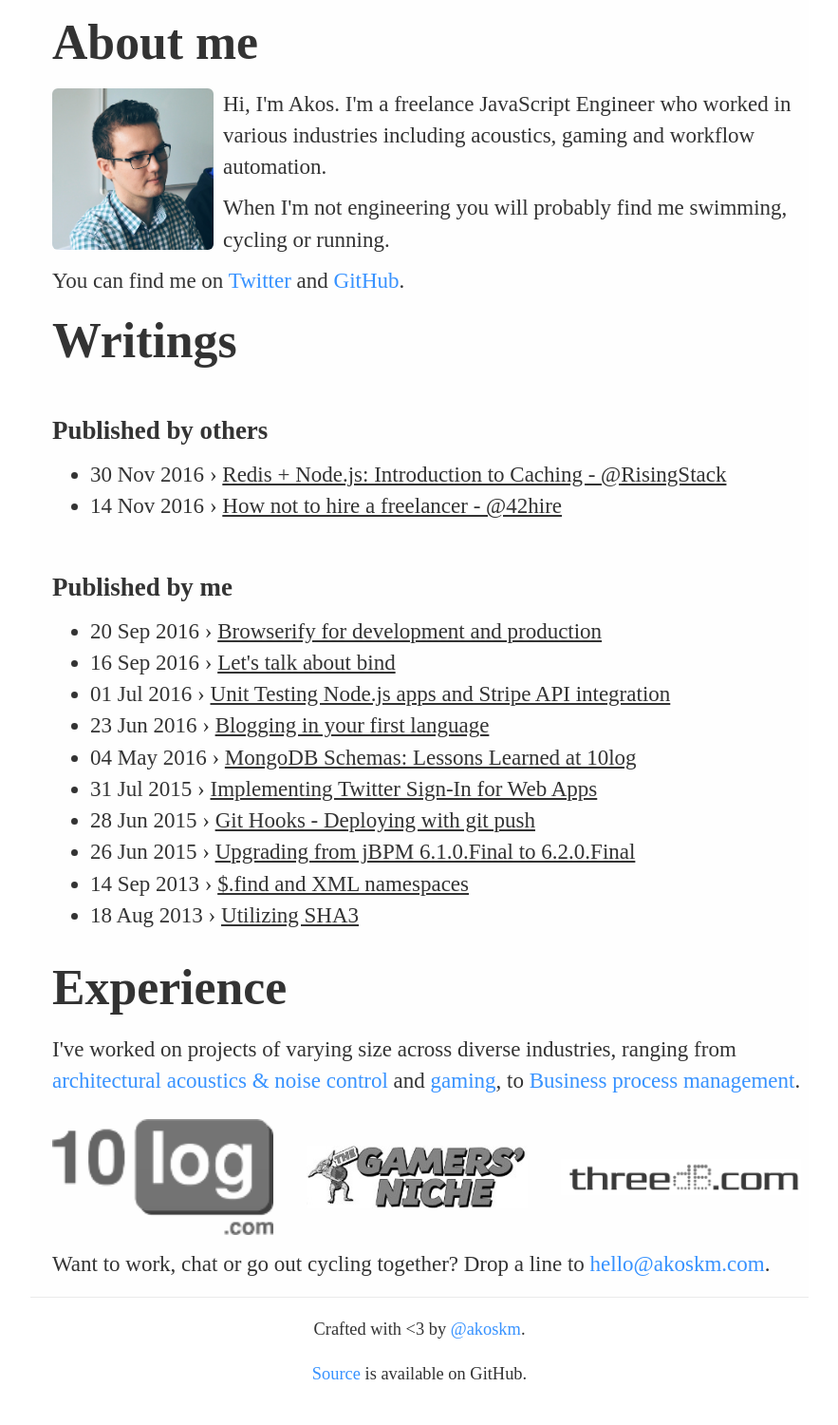
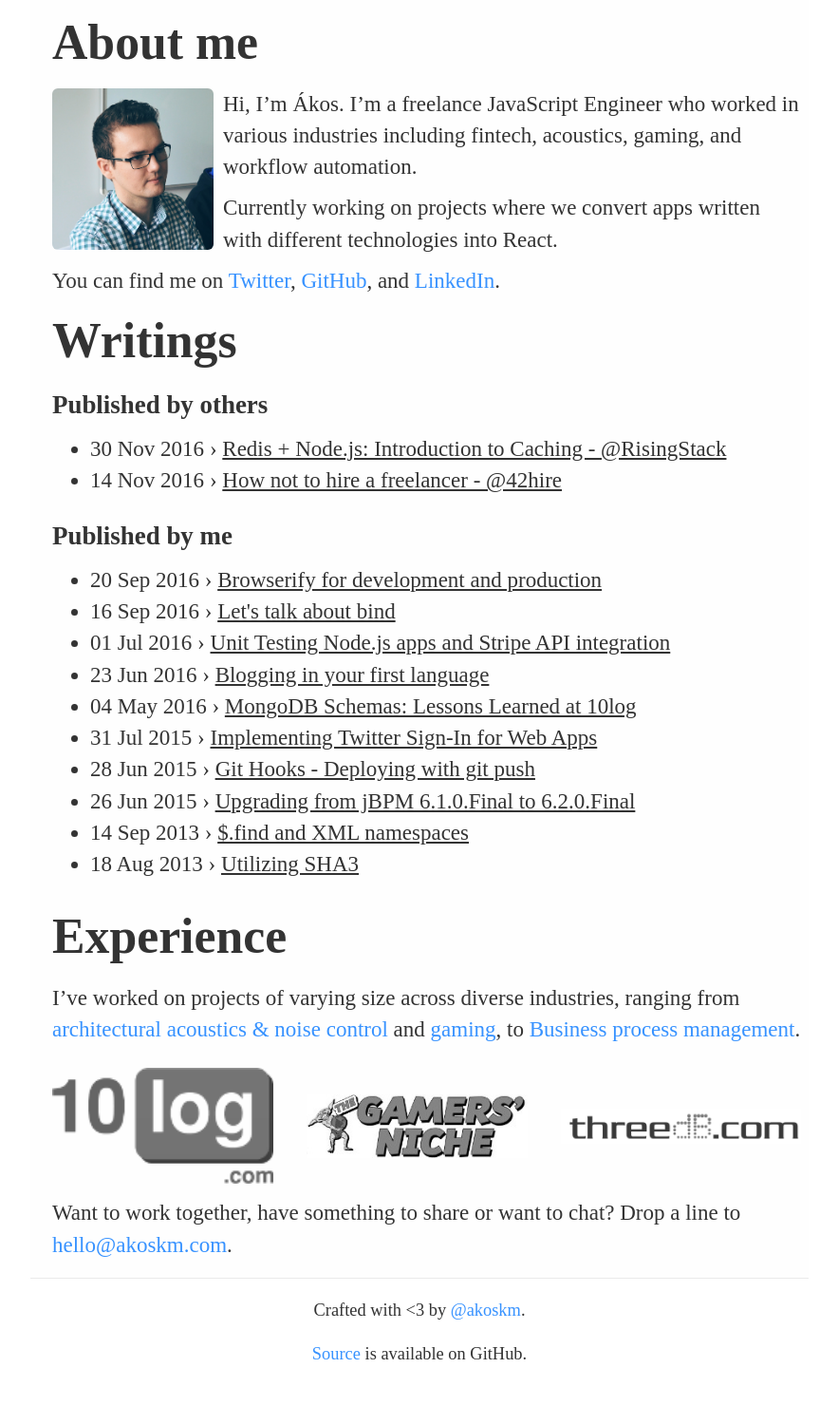
Before and after one commit to akoskm/akoskm.github.io, a Jekyll site: the page built from index.html, in a window 1280 px wide. Shown: the whole page at 95% size, without its empty margins (198-1081 px from the left). Built offline with Jekyll 4.4.1, drawn with Linux system fonts in a browser that asks for light colours; nearby versions of some CDN libraries; some web fonts are replaced; comment, search, counter and statistics services are not loaded; after the commit the page ends 1479 px from its top, so only the background shows below that.

Commit message:
update headline, minor improvements, back button

```diff
--- a/_layouts/default.html
+++ b/_layouts/default.html
@@ -47,7 +47,7 @@
           }
 
           h3 {
-            margin-bottom: 10px;
+            margin: 0 0 10px 0;
           }
 
           .wrapper {
@@ -284,15 +284,9 @@
             display: block;
             position: fixed;
             z-index: 99999;
-            background-color: #eaeaea;
-            border: solid 1px #333;
-            border-radius: 25px;
-            text-align: center;
-            height: 33px;
-            width: 33px;
-            margin: 10px;
-            top: 0;
-            left: 0;
+            top: 10px;
+            left: 20px;
+            font-size: 10em;
           }
           nav.post > a {
             color: #222;
--- a/_layouts/post.html
+++ b/_layouts/post.html
@@ -2,7 +2,7 @@
 layout: default
 ---
 <nav class="post">
-  <a href="/">
+  <a href="/" title="Back">
     <div>
       &lsaquo;
     </div>
--- a/index.html
+++ b/index.html
@@ -14,9 +14,9 @@
     <div class="grid">
       <div class="col-1">
         <img src="assets/img/me.png" class="me"></img>
-        <p>Hi, I'm Akos. I'm a freelance JavaScript Engineer who worked in various industries including acoustics, gaming and workflow automation.</p>
-        <p>When I'm not engineering you will probably find me swimming, cycling or running.</p>
-        <p>You can find me on <a href="https://twitter.com/akoskm">Twitter</a> and <a href="https://github.com/akoskm">GitHub</a>.</p>
+        <p>Hi, I’m Ákos. I’m a freelance JavaScript Engineer who worked in various industries including fintech, acoustics, gaming, and workflow automation.</p>
+        <p>Currently working on projects where we convert apps written with different technologies into React.</p>
+        <p>You can find me on <a href="https://twitter.com/akoskm">Twitter</a>, <a href="https://github.com/akoskm">GitHub</a>, and <a href="https://www.linkedin.com/in/akoskm">LinkedIn</a>.</p>
       </div>
     </div>
   </div>
@@ -81,7 +81,7 @@
   <div class="grid">
     <div class="col-1">
       <p>
-        I've worked on projects of varying size across diverse industries, ranging from <a href="https://10log.com">architectural acoustics & noise control</a> and <a href="http://www.thegamersniche.com/">gaming</a>, to <a href="http://www.dirigent.io/">Business process management</a>.
+        I’ve worked on projects of varying size across diverse industries, ranging from <a href="https://10log.com">architectural acoustics & noise control</a> and <a href="http://www.thegamersniche.com/">gaming</a>, to <a href="http://www.dirigent.io/">Business process management</a>.
       </p>
     </div>
   </div>
@@ -118,7 +118,7 @@
 <section class="contact">
   <div class="grid">
     <div class="col-1">
-      <p>Want to work, chat or go out cycling together? Drop a line to <a href="mailto:hello@akoskm.com">hello@akoskm.com</a>.</p>
+      <p>Want to work together, have something to share or want to chat? Drop a line to <a href="mailto:hello@akoskm.com">hello@akoskm.com</a>.</p>
     </div>
   </div>
 </section>
```
